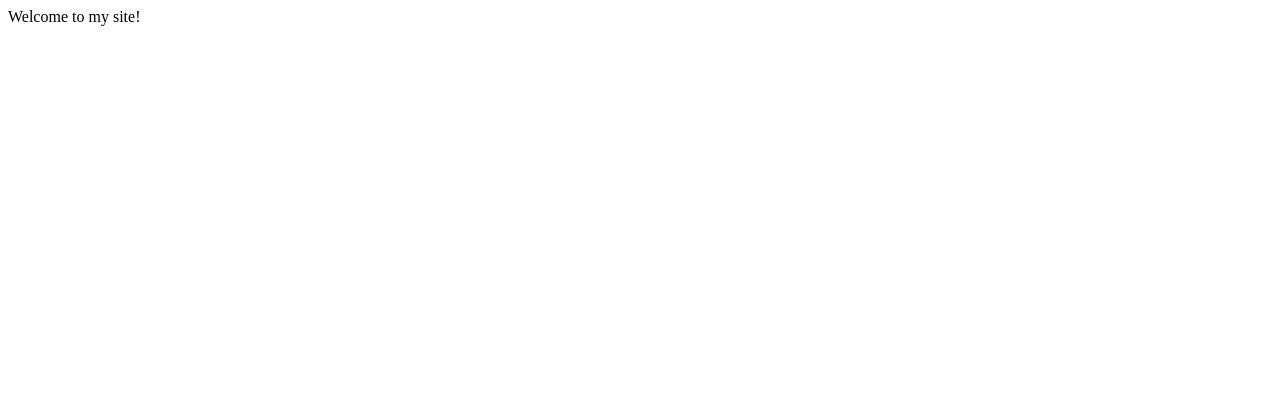
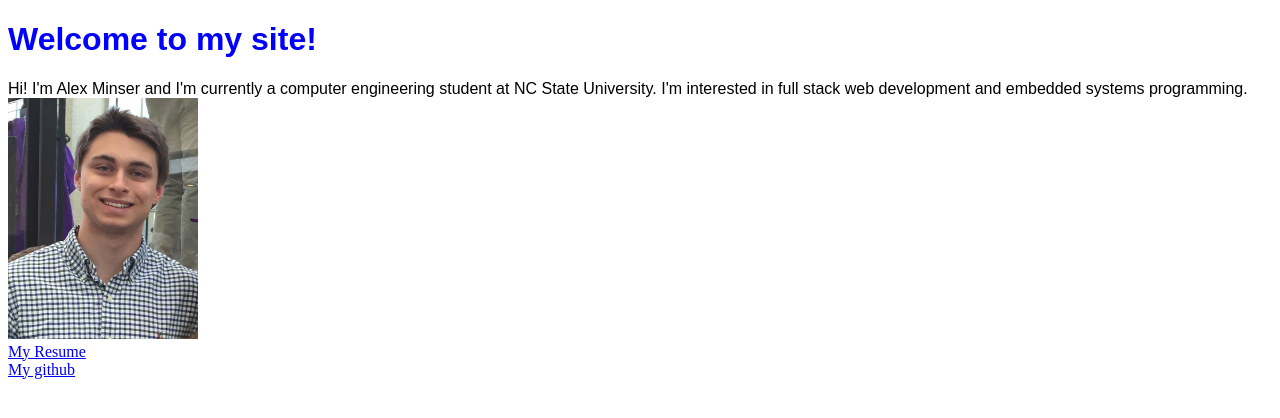
Before and after one commit to AlexanderMinser/PersonalSite, a plain HTML site: page index.html in a window 1280 px wide. Drawn offline with Linux system fonts and the light colour scheme.

Commit message:
Added pic, info, etc

```diff
--- a/index.html
+++ b/index.html
@@ -1,5 +1,16 @@
 <!DOCTYPE html>
 <html>
-    <head>Welcome to my site!</head>
-
+    <link rel="stylesheet" href="style.css">
+    <h1>Welcome to my site!</h1>
+    <div id="main">
+        Hi! I'm Alex Minser and I'm currently a computer engineering student
+        at NC State University. I'm interested in full stack web development and
+        embedded systems programming.
+    </div>
+    <div>
+        <img src="me2.jpg"><br>
+        <a href="https://docs.google.com/document/d/1seksKe4JhF9YRp7H6eOrNyXdpxjfXg1fJ_zpQhT-Htk/edit">
+        My Resume</a><br>
+        <a href="https://github.com/AlexanderMinser">My github</a>
+    </div>
 </html>
--- /dev/null
+++ b/style.css
@@ -0,0 +1,15 @@
+
+
+h1 {
+    color: blue;
+    font-family: Arial;
+}
+
+img {
+    max-width: 15%;
+    max-height: 15%;
+}
+
+#main {
+    font-family: Arial;
+}
```
Also changed, not shown: me2.jpg (added).
